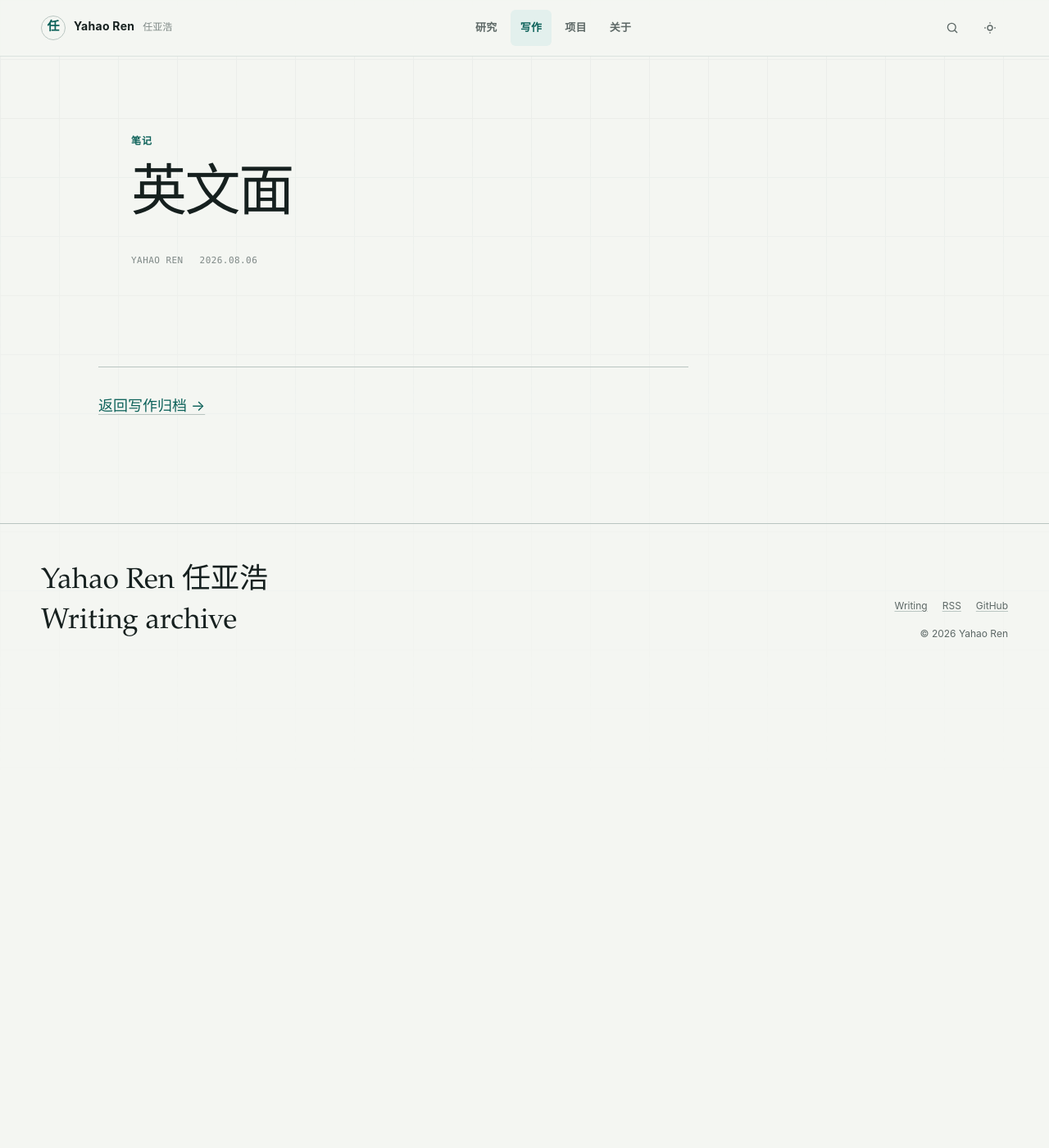
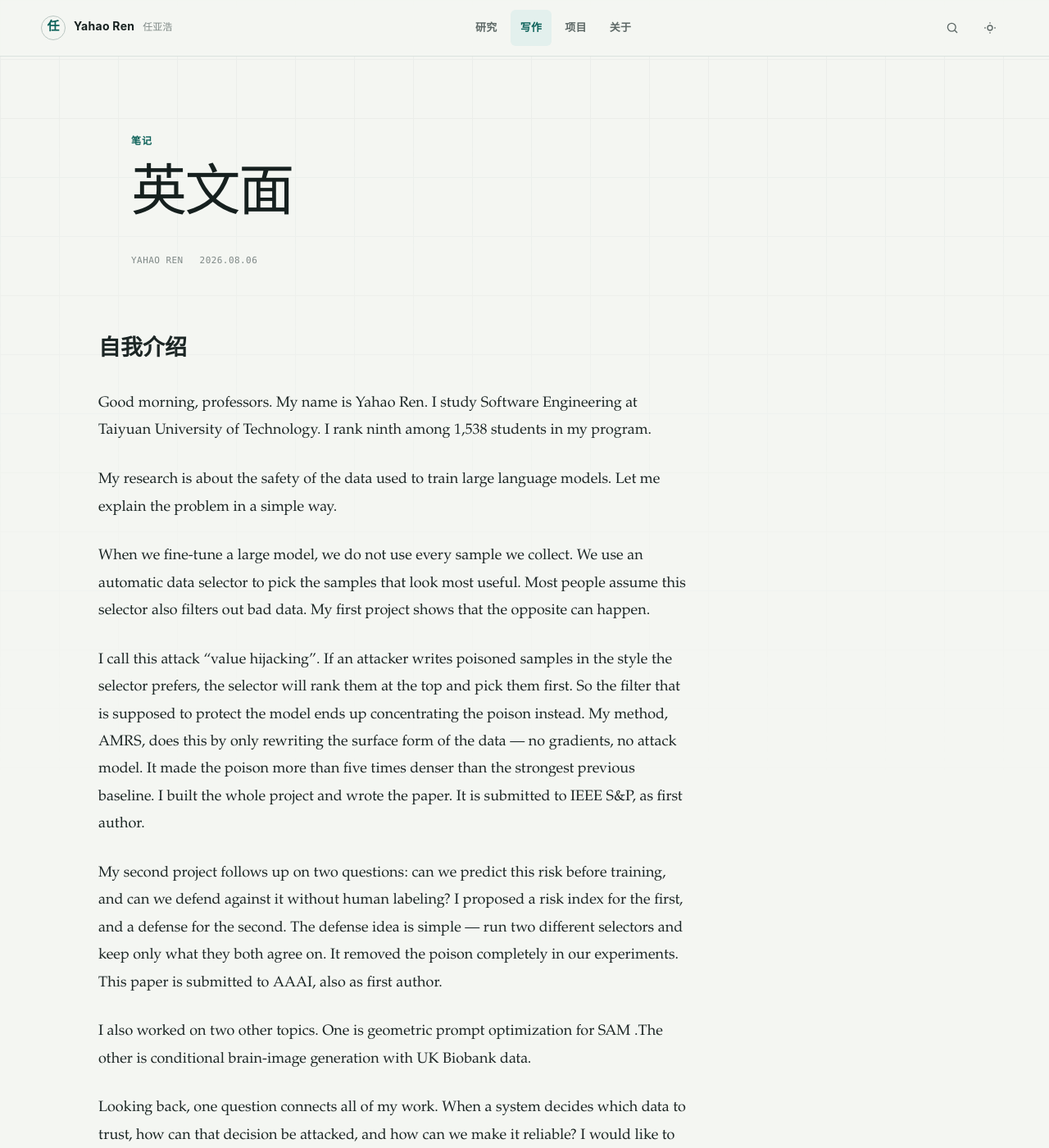
Before and after one commit to YahaoRen/yahaoren.github.io, a Jekyll site: the page built from _notes/英文面.md, in a window 1280 px wide and 1400 px high. Shown: the whole window at 82% size. Built offline with Jekyll 4.4.1, drawn with Linux system fonts in a browser that asks for light colours; some of the changed text lies outside the part shown.

Commit message:
vault backup: 2026-08-06 10:48:39

```diff
--- a/_notes/英文面.md
+++ b/_notes/英文面.md
@@ -8,3 +8,18 @@
 reading_time: ""
 published: true
 ---
+# 自我介绍
+
+Good morning, professors. My name is Yahao Ren. I study Software Engineering at Taiyuan University of Technology. I rank ninth among 1,538 students in my program.
+
+My research is about the safety of the data used to train large language models. Let me explain the problem in a simple way.
+
+When we fine-tune a large model, we do not use every sample we collect. We use an automatic data selector to pick the samples that look most useful. Most people assume this selector also filters out bad data. My first project shows that the opposite can happen.
+
+I call this attack "value hijacking". If an attacker writes poisoned samples in the style the selector prefers, the selector will rank them at the top and pick them first. So the filter that is supposed to protect the model ends up concentrating the poison instead. My method, AMRS, does this by only rewriting the surface form of the data — no gradients, no attack model. It made the poison more than five times denser than the strongest previous baseline. I built the whole project and wrote the paper. It is submitted to IEEE S&P, as first author.
+
+My second project follows up on two questions: can we predict this risk before training, and can we defend against it without human labeling? I proposed a risk index for the first, and a defense for the second. The defense idea is simple — run two different selectors and keep only what they both agree on. It removed the poison completely in our experiments. This paper is submitted to AAAI, also as first author.
+
+I also worked on two other topics. One is geometric prompt optimization for SAM .The other is conditional brain-image generation with UK Biobank data.
+
+Looking back, one question connects all of my work. When a system decides which data to trust, how can that decision be attacked, and how can we make it reliable? I would like to keep working in this direction in graduate school. Thank you.
```
